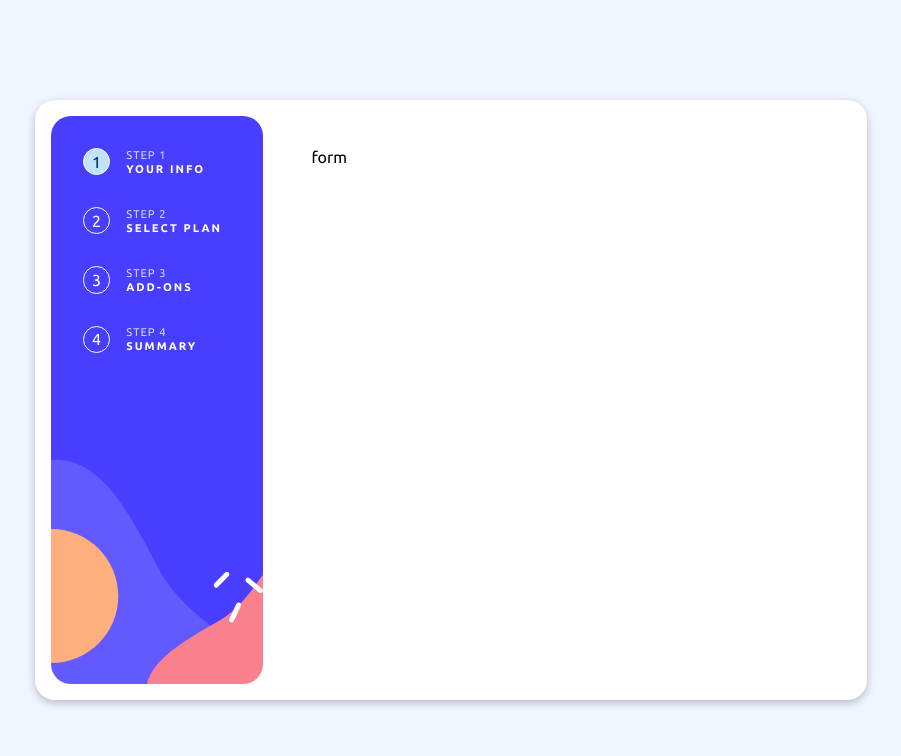
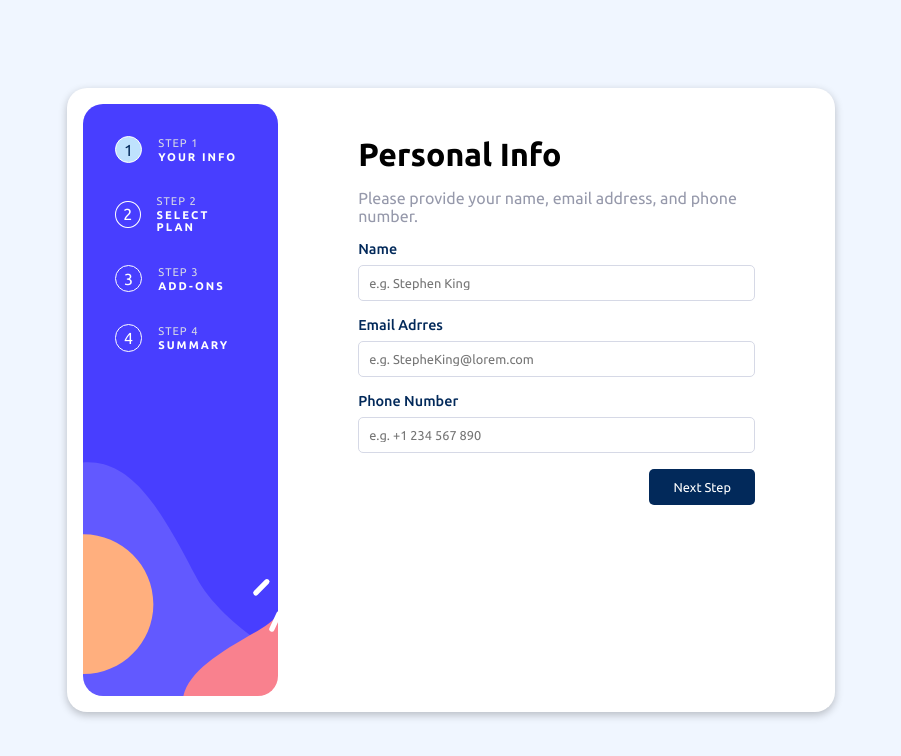
Before and after one commit to javier1793-op/multi-step-formFrontmentor, a React (Vite) app: page / in a window 1280 px wide. Shown: the top 756 px of the page, without its empty margins (189-1090 px from the left). Built offline with nearby package versions, Linux system fonts and the light colour scheme.

Commit message:
form Personal Info

```diff
--- /dev/null
+++ b/src/Components/PersonalInfo.jsx
@@ -0,0 +1,50 @@
+import "../scss/personalInfo.scss";
+
+const PersonalInfo = () => {
+
+    const handleSubmit=(e)=>{
+        e.preventDefault();
+    }
+
+  return (
+    <>
+      <div className="contentPersonalInfo">
+        <h1 className="titlePersonalInfo">Personal Info</h1>
+        <span className="descriptionPersonalInfo">
+          Please provide your name, email address, and phone number.
+        </span>
+        <form className="formPersonalInfo" onSubmit={handleSubmit}>
+          <section className="box">
+            <label className="labelPersonalInfo">Name</label>
+            <input
+              type="text"
+              className="inputPersonalInfo"
+              placeholder="e.g. Stephen King"
+            />
+          </section>
+          <section className="box">
+            <label className="labelPersonalInfo">Email Adrres</label>
+            <input
+              type="text"
+              className="inputPersonalInfo"
+              placeholder="e.g. StepheKing@lorem.com"
+            />
+          </section>
+          <section className="box">
+            <label className="labelPersonalInfo">Phone Number</label>
+            <input
+              type="text"
+              className="inputPersonalInfo"
+              placeholder="e.g. +1 234 567 890"
+            />
+          </section>
+          <section className="buttonPersonalInfo">
+            <button>Next Step</button>
+          </section>
+        </form>
+      </div>
+    </>
+  );
+};
+
+export default PersonalInfo;
--- a/src/Components/Register.jsx
+++ b/src/Components/Register.jsx
@@ -1,6 +1,7 @@
 import { useState } from 'react'
 import '../scss/registre.scss'
 import { Nav } from './Nav'
+import PersonalInfo from './PersonalInfo'
 
 const Register = () => {
   const [active, setActive] = useState(1)
@@ -13,7 +14,7 @@ const Register = () => {
                 />
             </section>
             <section className="form">
-                form
+                <PersonalInfo/>
             </section>
         </div>
     </>
--- /dev/null
+++ b/src/scss/personalInfo.scss
@@ -0,0 +1,59 @@
+.contentPersonalInfo{
+    width: 100%;
+    height: 100%;
+    display: flex;
+    flex-direction: column;
+    gap: 1rem;
+    padding: 0 2rem;
+}
+.titlePersonalInfo{
+    font-size: 2rem;
+}
+.descriptionPersonalInfo{
+    color: var(--Cool-gray);
+}
+.formPersonalInfo{
+    display: flex;
+    flex-direction: column;
+    gap: 1rem;
+}
+.box{
+    display: flex;
+    flex-direction: column;
+    gap: .5rem;
+}
+.box .labelPersonalInfo{
+    font-size: .9rem;
+    color: var(--Marine-blue);
+    font-weight: 500;
+}
+.box .inputPersonalInfo{
+    border: 1px solid var(--Light-gray);
+    padding: 10px ;
+    border-radius: 5px;
+    color: var(--Marine-blue);
+    font-weight: 400;
+    cursor: pointer;
+    list-style: none;
+    outline: none;
+    font-size: .8rem;
+}
+.inputPersonalInfo:focus{
+    border: 1px solid var(--Marine-blue);
+    font-weight: 500;
+}
+.inputPersonalInfo.error{
+    border: 1px solid var(--Strawberry-red);
+}
+.buttonPersonalInfo{
+    display: flex;
+    justify-content: end;
+}
+button{
+    padding: .7rem 1.5rem;
+    color: var(--White);
+    border-radius: 5px;
+    background: var(--Marine-blue);
+    cursor: pointer;
+    font-size: .8rem;
+}
--- a/src/scss/registre.scss
+++ b/src/scss/registre.scss
@@ -1,6 +1,6 @@
 .contentRegister{
-    width: 65%;
-    height: 75vh;
+    width: 60%;
+    height: 78vh;
     background: var(--White);
     border-radius: 20px;
     display: flex;
```
